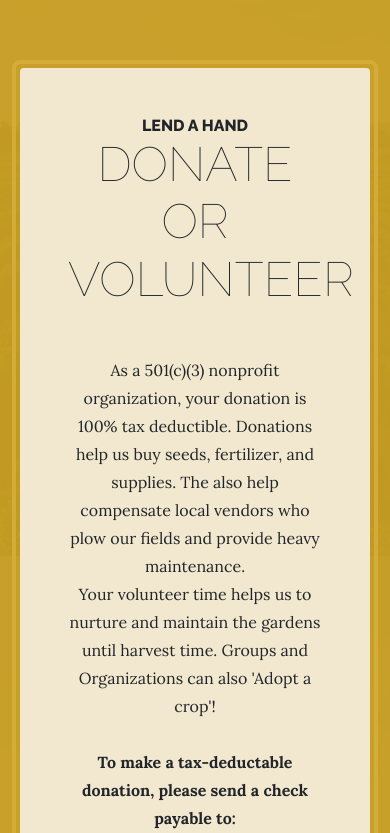
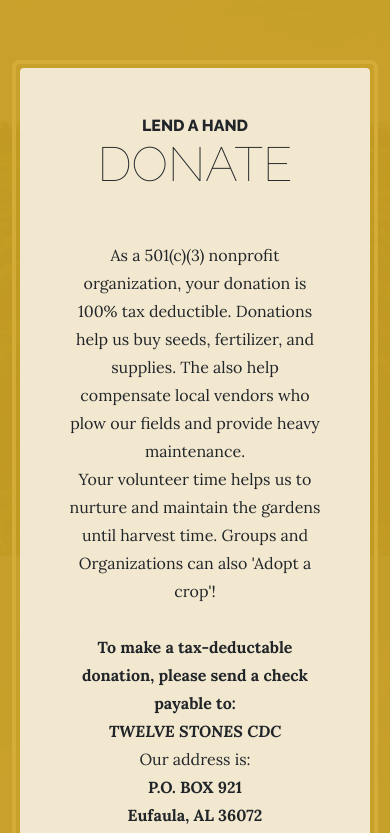
Before and after one commit to Twelve-Stones-Community-Garden/Twelve-Stones-Community-Garden.github.io, a plain HTML site: page index.html in a window 390 px wide. Shown: the part 2820-3653 px from the top of the page. Drawn offline with nearby package versions, Linux system fonts and the light colour scheme.

Commit message:
Styling correction
Found several headings did not work on smaller mobile screens so I found
it best to change some wording in order for accessiabiliy.

```diff
--- a/index.html
+++ b/index.html
@@ -123,7 +123,7 @@
                         <div class="cta-inner bg-faded text-center rounded">
                             <h2 class="section-heading mb-5">
                                 <span class="section-heading-upper">LEND A HAND</span>
-                                <span class="section-heading-lower">DONATE OR VOLUNTEER</span>
+                                <span class="section-heading-lower">DONATE</span>
                             </h2>
                             <p>
                                 As a 501(c)(3) nonprofit organization, your donation is 100% tax deductible. Donations help us buy seeds, fertilizer, and supplies. The also help compensate local vendors who plow our fields and provide heavy maintenance. <br> Your volunteer time helps us to nurture and maintain the gardens until harvest time. Groups and Organizations can also 'Adopt a crop'!
```
